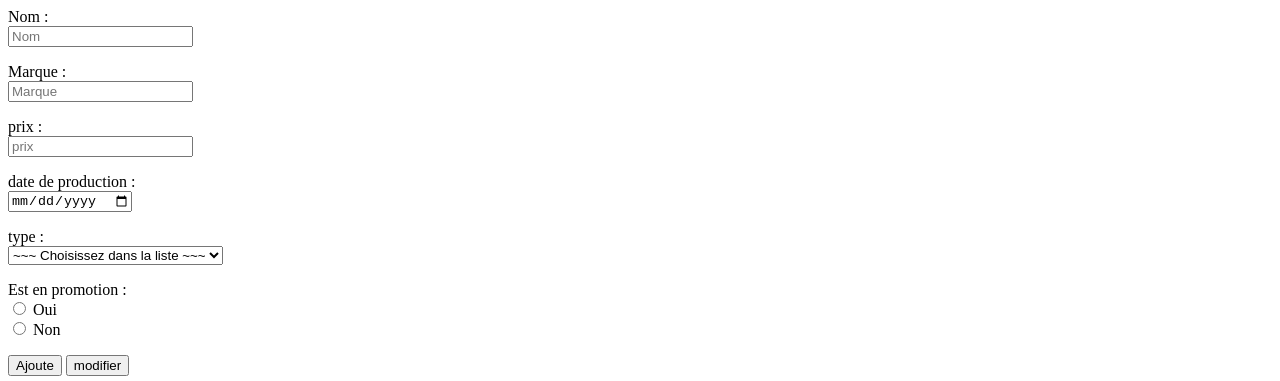
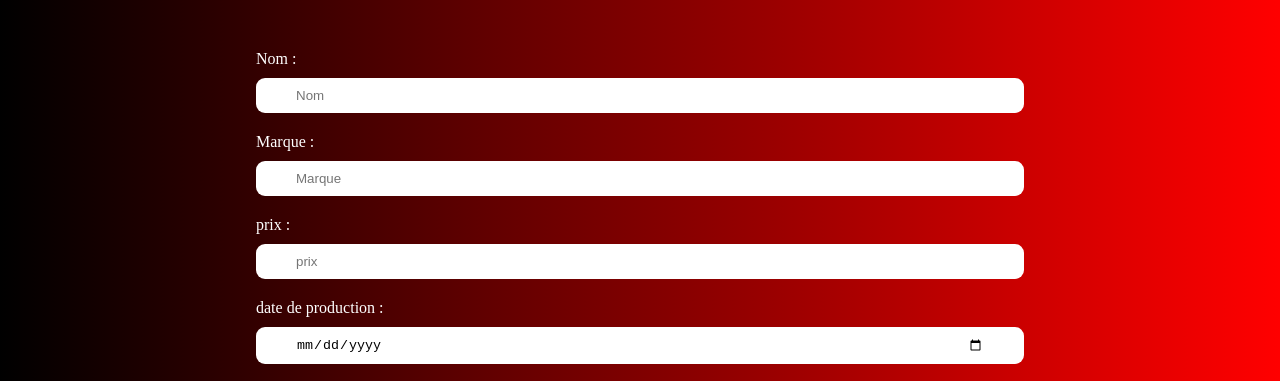
Before and after one commit to imranesarsri/Gestion-v2-, a plain HTML site: page index.html in a window 1280 px wide. Shown: the top 381 px of the page. Drawn offline with Linux system fonts and the light colour scheme; the site is published under a folder, as on GitHub Pages, so addresses that start at the root find nothing.

Commit message:
Update index.html

```diff
--- a/index.html
+++ b/index.html
@@ -5,7 +5,7 @@
     <meta http-equiv="X-UA-Compatible" content="IE=edge" />
     <meta name="viewport" content="width=device-width, initial-scale=1.0" />
     <title>Document</title>
-    <link rel="stylesheet" href="/style/style.css" />
+    <link rel="stylesheet" href="style/style.css" />
 </head>
 <body>
     <div class="contenu" id="contenu">
@@ -98,6 +98,6 @@
         </div>
     </div>
 
-    <script src="/main/main.js"></script>
+    <script src="main/main.js"></script>
 </body>
 </html>
```
Lines whose indentation alone changed are shown as unchanged.
